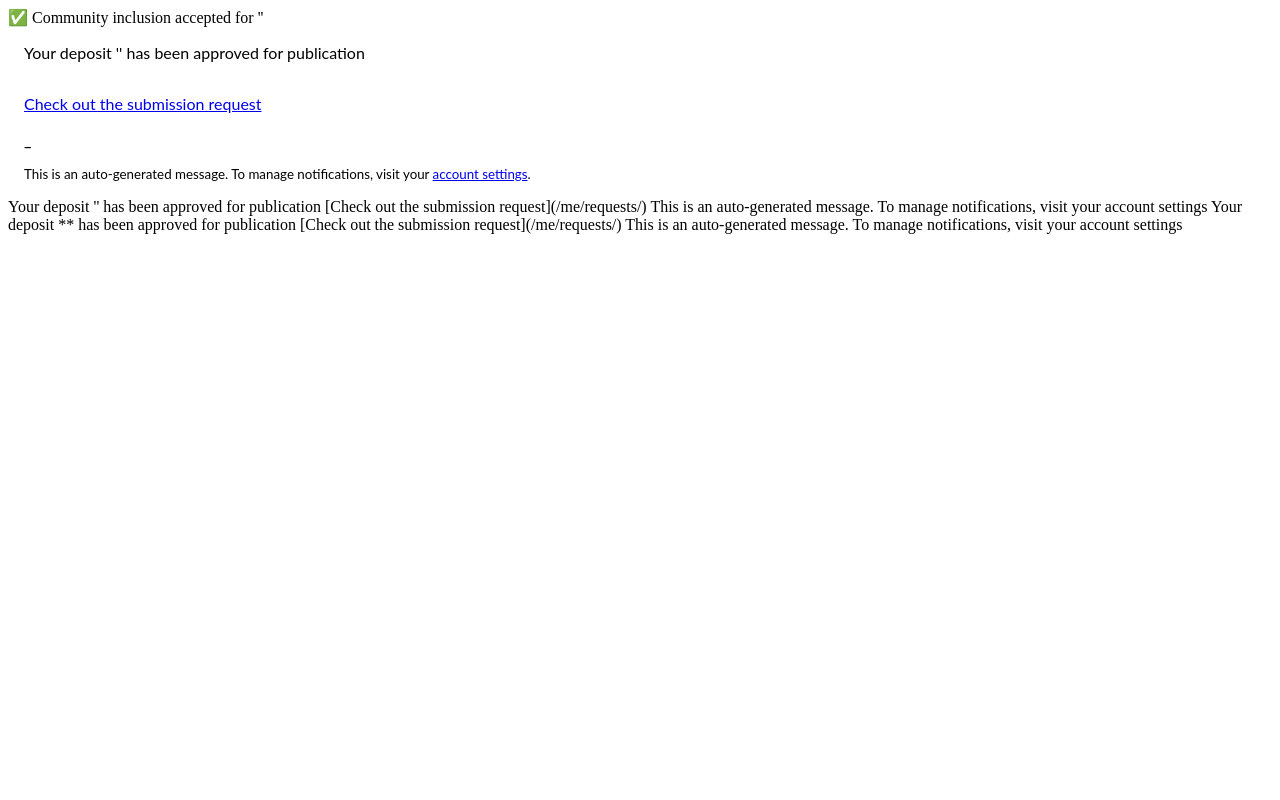
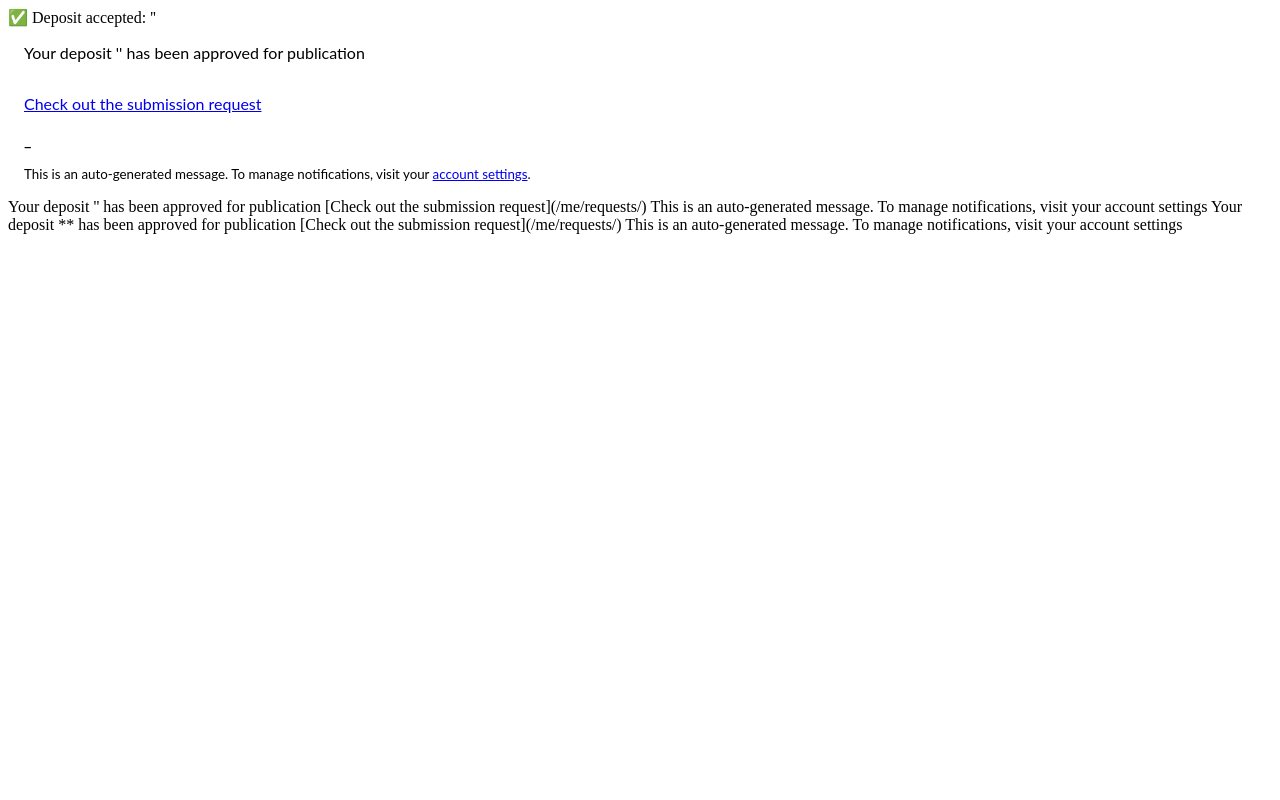
Before and after one commit to ImperialCollegeLondon/fair-data-repository, a Python web app: template templates/semantic-ui/invenio_notifications/community-submission.accept.jinja in a window 1280 px wide. Run offline with Jinja, Linux system fonts and the light colour scheme; the template is opened without the code that fills it, so the values that code supplies are empty.

Commit message:
Missed one.

```diff
--- a/templates/semantic-ui/invenio_notifications/community-submission.accept.jinja
+++ b/templates/semantic-ui/invenio_notifications/community-submission.accept.jinja
@@ -20,7 +20,7 @@
 %}
 
 {%- block subject -%}
-       {{ _("✅ Community inclusion accepted for '{record_title}'").format(record_title=record_title) }}
+       {{ _("✅ Deposit accepted: '{record_title}'").format(record_title=record_title) }}
 {%- endblock subject -%}
 
 {%- block html_body -%}
```
